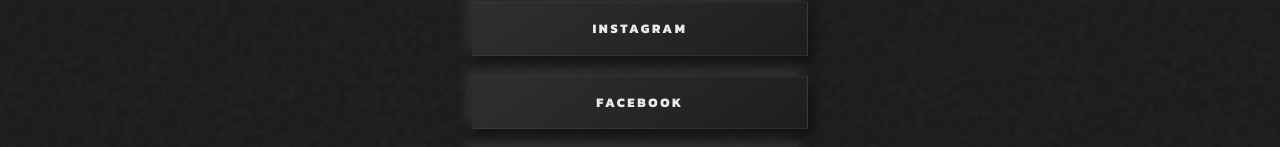
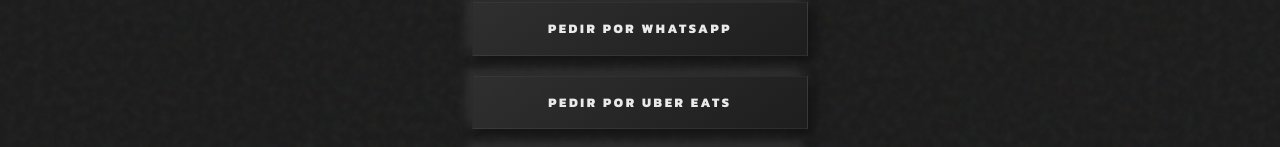
Before and after one commit to Eliazj/Eliazj.github.io, a React (Vite) app: page /linktree in a window 1280 px wide. Shown: the part 645-792 px from the top of the page. Built offline with nearby package versions, Linux system fonts and the light colour scheme.

Commit message:
Fix Linktree URL in Footer and add WhatsApp/Uber Eats buttons to LinkTree page

```diff
--- a/src/components/Footer.tsx
+++ b/src/components/Footer.tsx
@@ -47,7 +47,7 @@
               <a href="https://www.facebook.com/Nixtacocinaderaiz" target="_blank" rel="noopener noreferrer" className="text-bone/40 hover:text-bronze transition-colors" title="Facebook">
                 <Facebook size={20} strokeWidth={1.5} />
               </a>
-              <a href="https://linktr.ee/NIXTAPOZOLE" target="_blank" rel="noopener noreferrer" className="text-bone/40 hover:text-bronze transition-colors" title="Linktree">
+              <a href="https://nixta.me/linktree" target="_blank" rel="noopener noreferrer" className="text-bone/40 hover:text-bronze transition-colors" title="Linktree">
                 <LinkIcon size={20} strokeWidth={1.5} />
               </a>
               <a href="https://tinyurl.com/27s7ngcm" target="_blank" rel="noopener noreferrer" className="text-bone/40 hover:text-bronze transition-colors" title="Uber Eats">
--- a/src/pages/LinkTree.tsx
+++ b/src/pages/LinkTree.tsx
@@ -44,10 +44,11 @@
             {/* Buttons */}
             <div className="flex flex-col items-center gap-5 mt-8 px-6 relative z-10 w-full max-w-sm mx-auto">
                 {[
+                    { text: 'PEDIR POR WHATSAPP', url: 'https://wa.me/527201878994' },
+                    { text: 'PEDIR POR UBER EATS', url: 'https://tinyurl.com/27s7ngcm' },
                     { text: 'INSTAGRAM', url: 'https://www.instagram.com/nixtacocinaderaiz/' },
                     { text: 'FACEBOOK', url: 'https://www.facebook.com/Nixtacocinaderaiz' },
                     { text: 'PAGINA WEB', url: '/' },
-                    { text: 'PROXIMAMENTE', url: '#' },
                 ].map((btn, idx) => (
                     <a
                         key={idx}
@@ -63,7 +64,7 @@
 
             {/* Footer Icons */}
             <div className="flex justify-center gap-8 mt-16 pb-16 relative z-10">
-                <a href="tel:+" className="w-14 h-14 rounded-full border border-white/10 flex items-center justify-center text-bone hover:text-stone-dark hover:bg-bronze hover:border-bronze transition-all duration-300 shadow-lg">
+                <a href="tel:+527201878994" className="w-14 h-14 rounded-full border border-white/10 flex items-center justify-center text-bone hover:text-stone-dark hover:bg-bronze hover:border-bronze transition-all duration-300 shadow-lg">
                     <Phone size={22} strokeWidth={1.5} />
                 </a>
                 <a href="https://maps.app.goo.gl/SH3azTxPMxNePBCK8" className="w-14 h-14 rounded-full border border-white/10 flex items-center justify-center text-bone hover:text-stone-dark hover:bg-bronze hover:border-bronze transition-all duration-300 shadow-lg">
```
